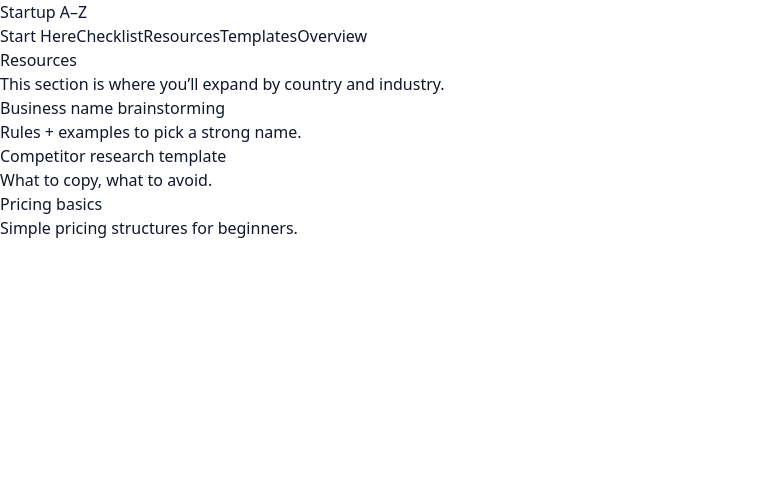
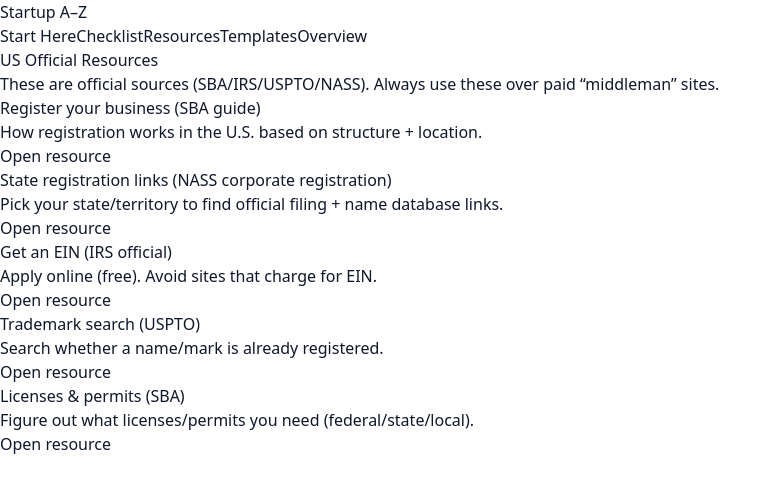
Before and after one commit to pandy-has/startup-a2z, a Next.js app: page /resources in a window 1280 px wide. Shown: the top 492 px of the page, without its empty margins (0-781 px from the left). Built offline with nearby package versions, Linux system fonts and the light colour scheme.

Commit message:
Update page.tsx

```diff
--- a/src/app/resources/page.tsx
+++ b/src/app/resources/page.tsx
@@ -1,22 +1,52 @@
 export default function ResourcesPage() {
-  const items = [
-    { title: "Business name brainstorming", desc: "Rules + examples to pick a strong name." },
-    { title: "Competitor research template", desc: "What to copy, what to avoid." },
-    { title: "Pricing basics", desc: "Simple pricing structures for beginners." }
+  const resources = [
+    {
+      title: "Register your business (SBA guide)",
+      desc: "How registration works in the U.S. based on structure + location.",
+      url: "https://www.sba.gov/business-guide/launch-your-business/register-your-business"
+    },
+    {
+      title: "State registration links (NASS corporate registration)",
+      desc: "Pick your state/territory to find official filing + name database links.",
+      url: "https://www.nass.org/business-services/corporate-registration"
+    },
+    {
+      title: "Get an EIN (IRS official)",
+      desc: "Apply online (free). Avoid sites that charge for EIN.",
+      url: "https://www.irs.gov/businesses/small-businesses-self-employed/get-an-employer-identification-number"
+    },
+    {
+      title: "Trademark search (USPTO)",
+      desc: "Search whether a name/mark is already registered.",
+      url: "https://www.uspto.gov/trademarks/search"
+    },
+    {
+      title: "Licenses & permits (SBA)",
+      desc: "Figure out what licenses/permits you need (federal/state/local).",
+      url: "https://www.sba.gov/business-guide/launch-your-business/apply-licenses-permits"
+    }
   ];
 
   return (
     <div className="space-y-6">
-      <h1 className="text-2xl font-semibold">Resources</h1>
+      <h1 className="text-2xl font-semibold">US Official Resources</h1>
       <p className="text-slate-600 max-w-2xl">
-        This section is where you’ll expand by country and industry.
+        These are official sources (SBA/IRS/USPTO/NASS). Always use these over paid “middleman” sites.
       </p>
 
       <div className="space-y-3">
-        {items.map((r) => (
+        {resources.map((r) => (
           <div key={r.title} className="rounded border p-4">
             <div className="font-medium">{r.title}</div>
-            <div className="text-sm text-slate-600">{r.desc}</div>
+            <div className="text-sm text-slate-600 mt-1">{r.desc}</div>
+            <a
+              className="text-sm underline mt-2 inline-block"
+              href={r.url}
+              target="_blank"
+              rel="noreferrer"
+            >
+              Open resource
+            </a>
           </div>
         ))}
       </div>
```
